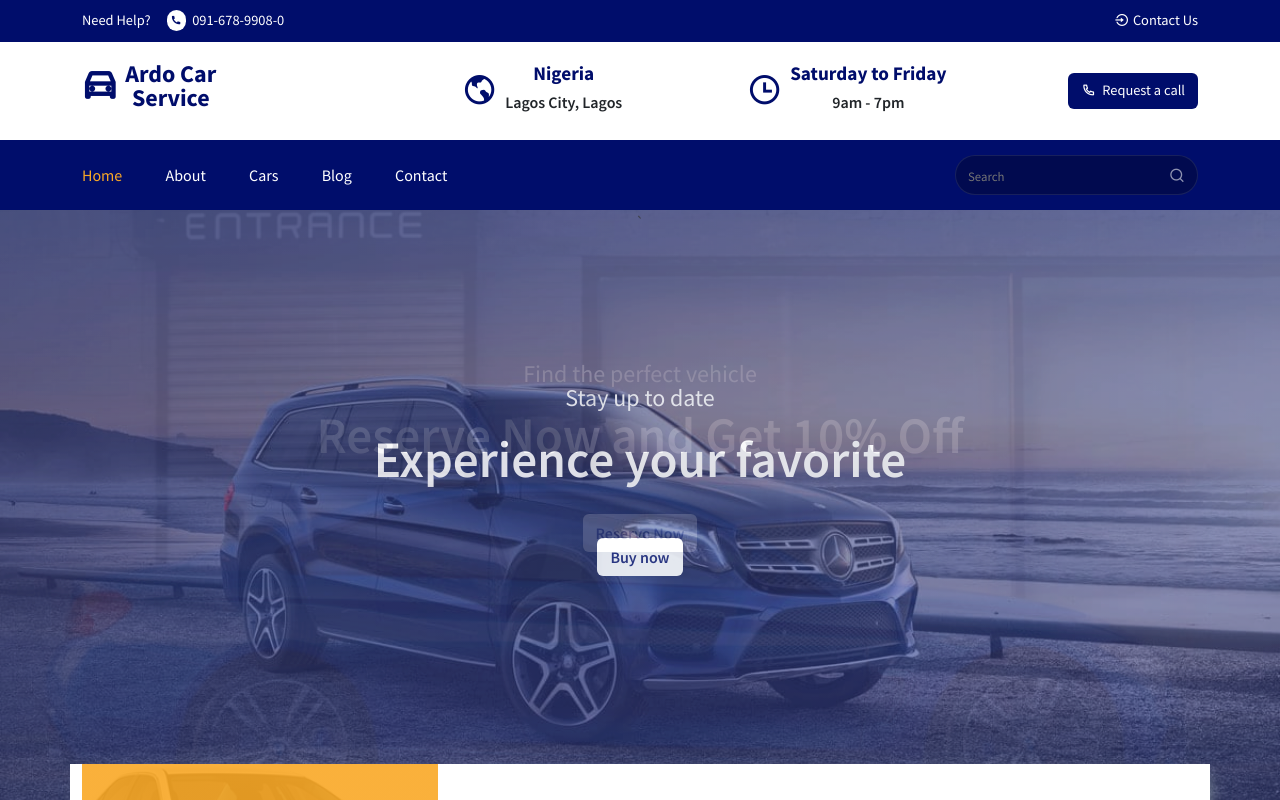
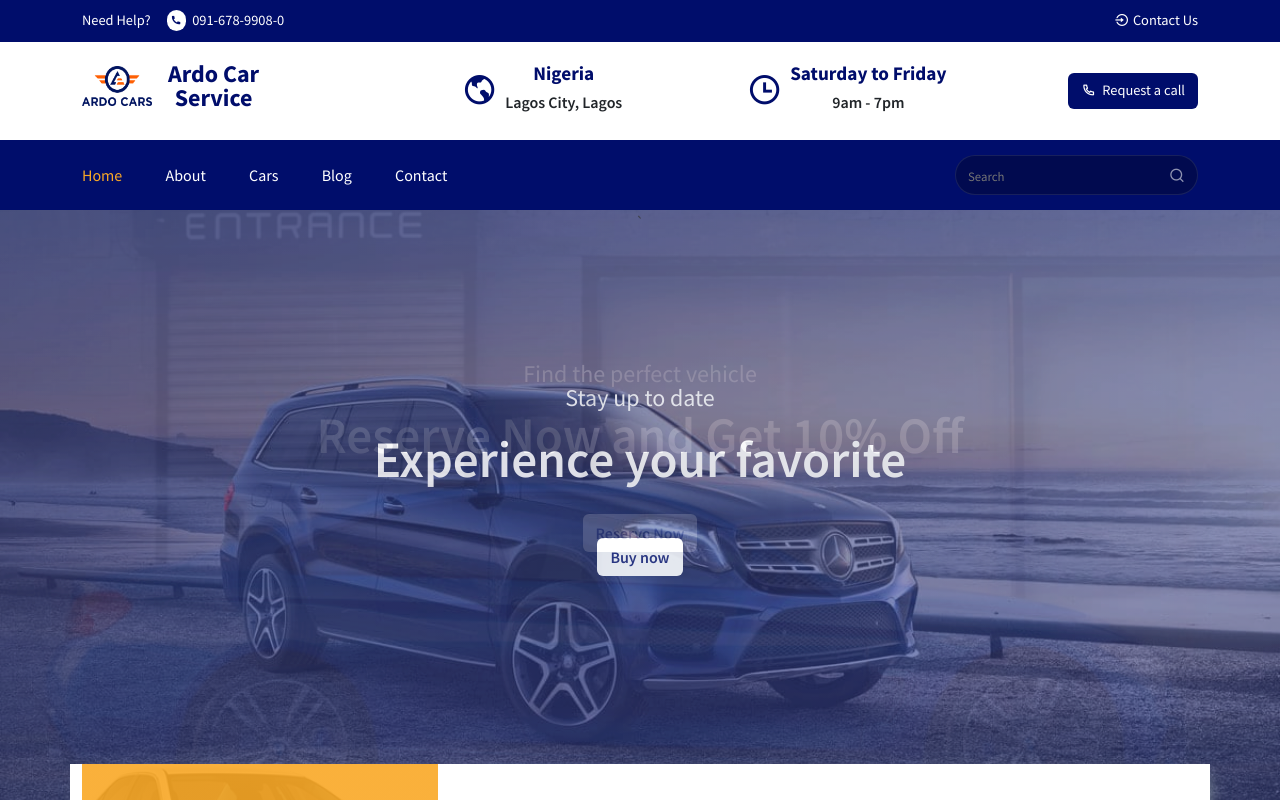
Before and after one commit to jMkwendy45/ardoCARS, a React (Create React App) app: page /home in a window 1280 px wide. Shown: the top 800 px of the page. Built offline with nearby package versions, Linux system fonts and the light colour scheme.

Commit message:
added naira logo and updtae some text

```diff
--- a/src/components/Header/Header.jsx
+++ b/src/components/Header/Header.jsx
@@ -2,6 +2,7 @@ import React, { useRef } from "react";
 
 import { Container, Row, Col } from "reactstrap";
 import { Link, NavLink } from "react-router-dom";
+import logo from '../../assets/all-images/Ardo Cars2.png';
 import "../../styles/header.css";
 
 
@@ -71,9 +72,10 @@ const Header = () => {
                         <Col lg="4" md="3" sm="4">
                             <div className="logo">
                                 <h1>
-                                    <Link to="/home" className=" d-flex align-items-center gap-2">
-                                        <i className="ri-car-line">
-                                        </i>
+                                    <Link to="/home" className=" d-flex align-items-center gap-3">
+                                        <img src={logo} alt="" className="logo-img"/>
+                                        {/* <i className="ri-car-line">
+                                        </i> */}
                                         <span>
                       Ardo Car <br /> Service
                     </span>
--- a/src/styles/header.css
+++ b/src/styles/header.css
@@ -97,6 +97,11 @@
 
 .header__btn a:hover {
   color: #fff;
+}
+
+.logo-img{
+  height: 40px;
+  width: 70px;
 }
 
 /* ================ main navbar styles =========== */
```
Also changed, not shown: src/assets/all-images/Ardo Cars white and orange (1).png (added), src/assets/all-images/Ardo Cars2.png (added).
